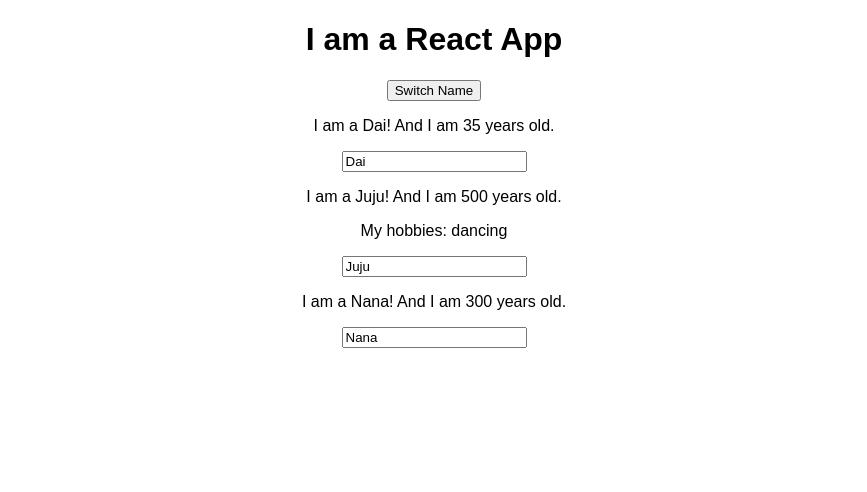
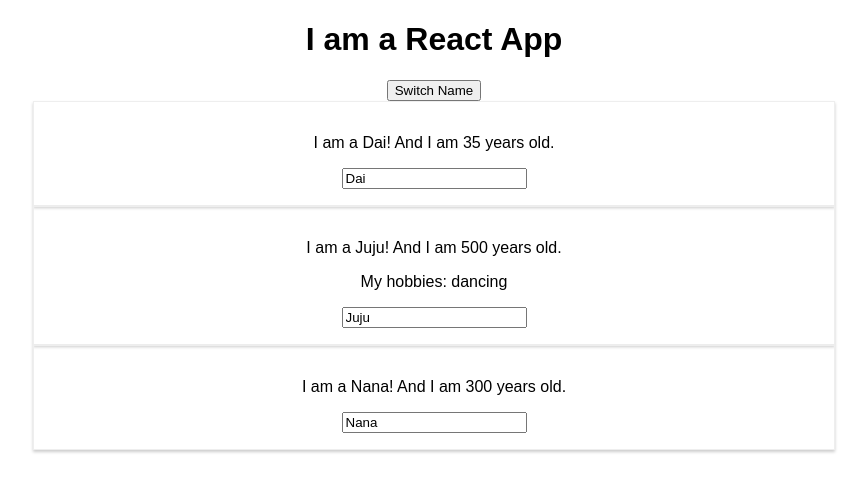
Before and after one commit to dbushey/test-react-app, a React (Create React App) app: page / in a window 1280 px wide. Shown: the top 492 px of the page, without its empty margins (206-1073 px from the left). Built offline with nearby package versions, Linux system fonts and the light colour scheme.

Commit message:
Adding Styling to a componet by adding class

```diff
--- /dev/null
+++ b/src/Person/Person.css
@@ -0,0 +1,8 @@
+.Person {
+  width: 60%;
+  margin: auto;
+  border: 1px solid #eee;
+  box-shadow: 0 2px 3px #ccc;
+  padding: 16px;
+  text-align: center
+}
--- a/src/Person/Person.js
+++ b/src/Person/Person.js
@@ -1,8 +1,10 @@
 import React from 'react';
+
+import './Person.css';
 
 const person = (props) => {
   return (
-    <div>
+    <div className="Person">
       <p onClick={props.click}>I am a {props.name}! And I am {props.age} years old.</p>
       <p>{props.children}</p>
       <input type="test" onChange={props.changed} value={props.name}/>
```
